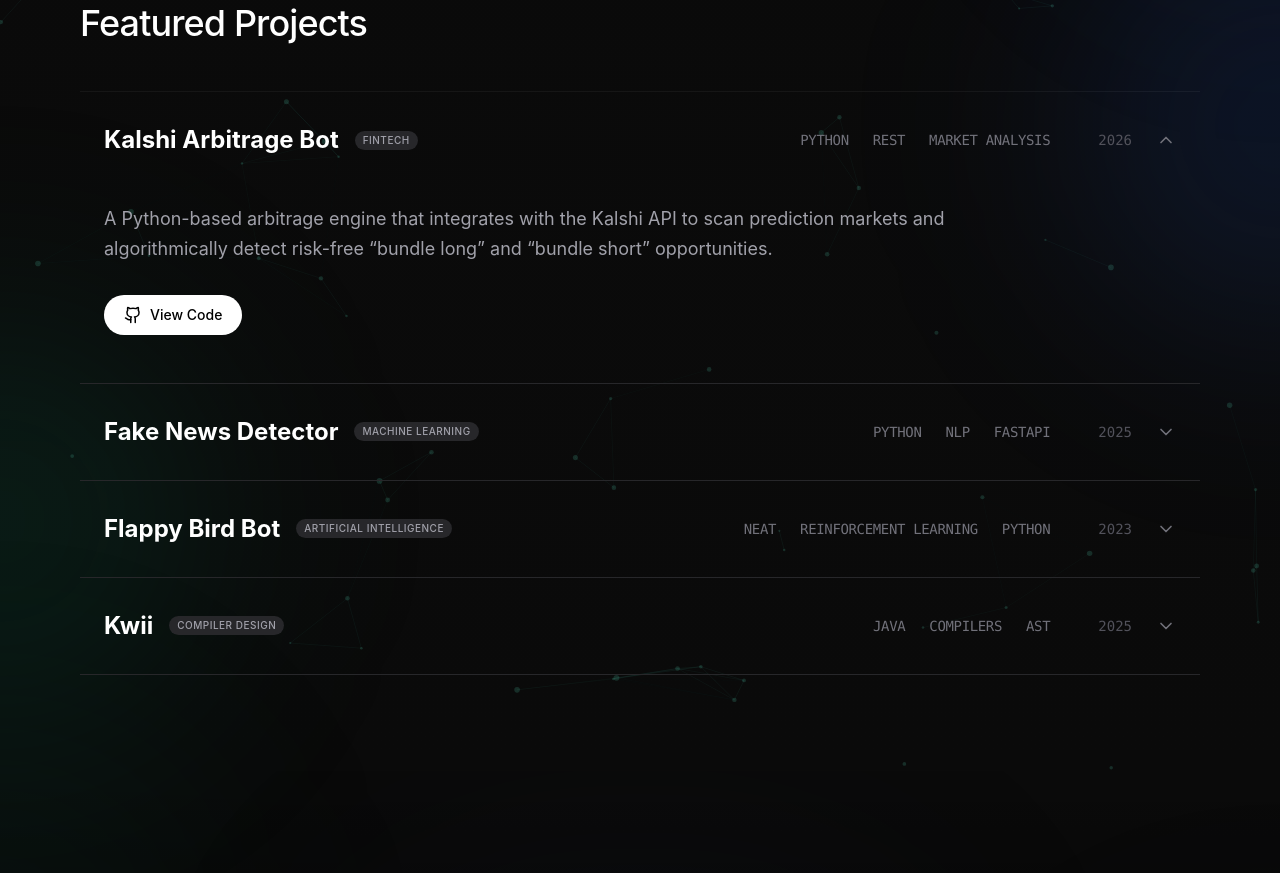
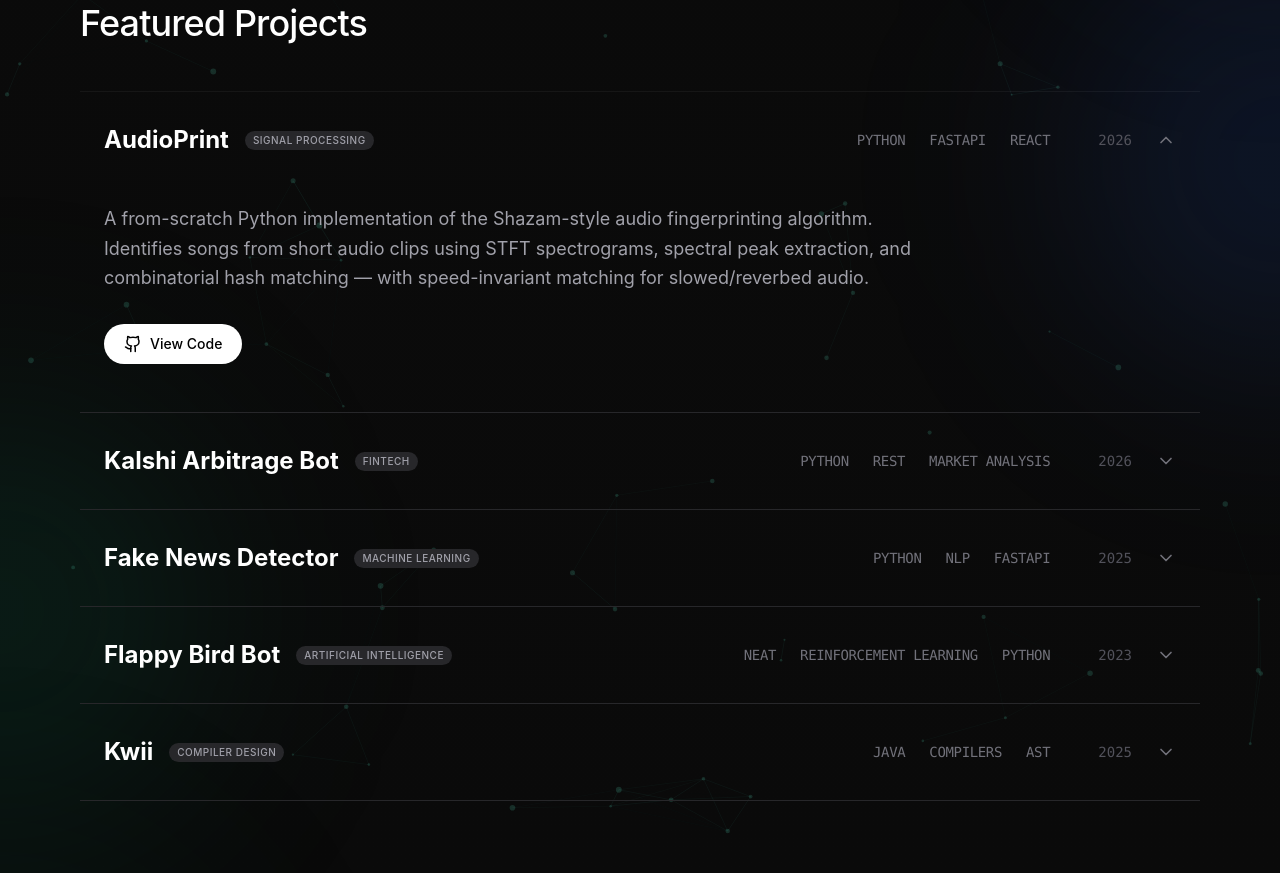
Before and after one commit to daxhielp/daxhielp.github.io, a React (Vite) app: page / in a window 1280 px wide. Shown: the part 1460-2333 px from the top of the page. Built offline with nearby package versions, Linux system fonts and the light colour scheme.

Commit message:
update resume

```diff
--- a/src/sections/SelectedWorks.jsx
+++ b/src/sections/SelectedWorks.jsx
@@ -4,6 +4,14 @@
 import SectionHeader from '../components/SectionHeader';
 
 const projects = [
+  {
+    title: "AudioPrint",
+    type: "Signal Processing",
+    year: "2026",
+    description: "A from-scratch Python implementation of the Shazam-style audio fingerprinting algorithm. Identifies songs from short audio clips using STFT spectrograms, spectral peak extraction, and combinatorial hash matching — with speed-invariant matching for slowed/reverbed audio.",
+    tech: ["Python", "FastAPI", "React", "SQLite", "NumPy/SciPy"],
+    github: "https://github.com/daxhielp/audioprint",
+  },
   {
     title: "Kalshi Arbitrage Bot",
     type: "FinTech",
```
Also changed, not shown: .claude/settings.local.json, 1 other file (tests, documents, lock files or other folders).
